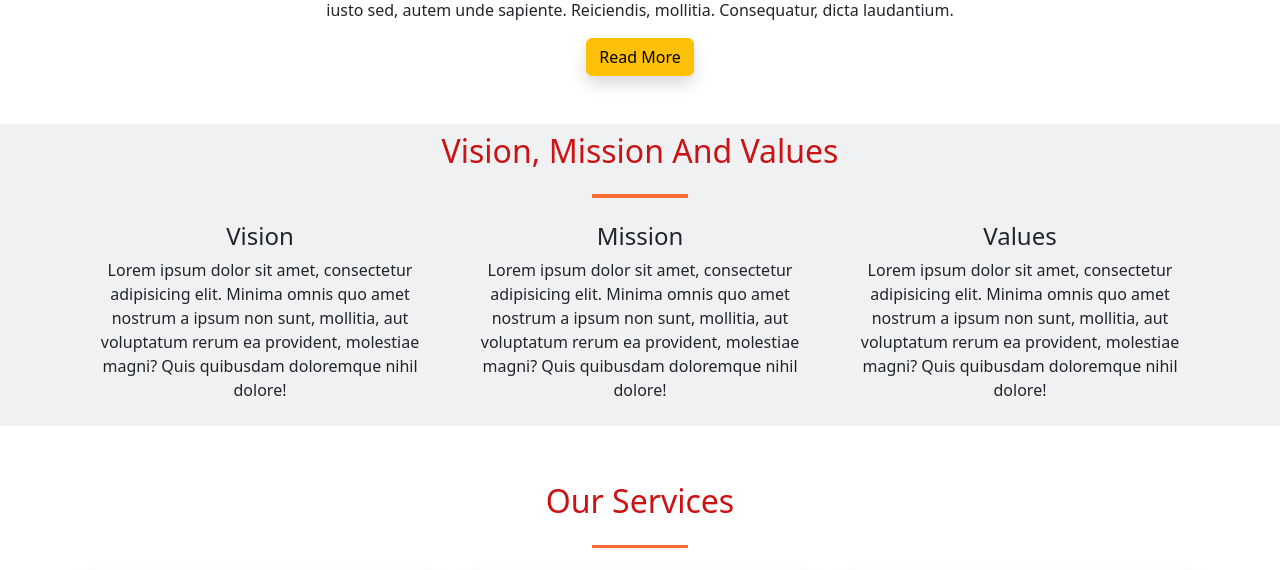
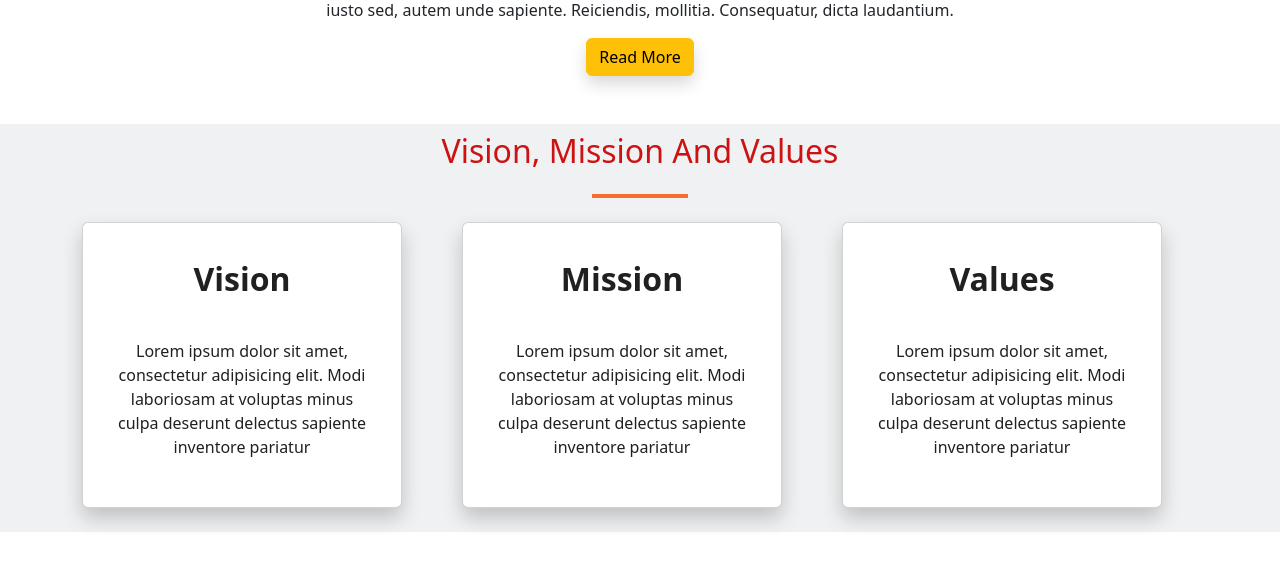
Before and after one commit to jalaym123/SGP-1, a React (Create React App) app in the folder frontend/: page / in a window 1280 px wide. Shown: the part 600-1170 px from the top of the page. Built offline with nearby package versions, Linux system fonts and the light colour scheme; no server answers; grey boxes are pictures that could not be loaded.

Commit message:
new card

```diff
--- a/frontend/src/Components/Includes/Footer.jsx
+++ b/frontend/src/Components/Includes/Footer.jsx
@@ -1,11 +1,12 @@
 import React from 'react';
 // import { Container, Row, Col } from 'react-bootstrap';
 import { Link } from 'react-router-dom';
-import { MDBFooter, MDBContainer, MDBRow, MDBCol, MDBIcon ,MDBBtn} from 'mdb-react-ui-kit';
+import { MDBFooter, MDBContainer, MDBRow, MDBCol, MDBIcon, MDBBtn } from 'mdb-react-ui-kit';
 
 
 export const Footer = () => {
     return (
+
         <MDBFooter className='text-center' color='white' bgColor='dark'>
             <section className='d-flex justify-content-center justify-content-lg-between p-4 border-bottom'>
                 <div className='me-5 d-none d-lg-block'>
--- a/frontend/src/Components/Includes/NavBar.jsx
+++ b/frontend/src/Components/Includes/NavBar.jsx
@@ -29,7 +29,6 @@ export const NavBar = ({ userInfo, logOut }) => {
     const handleOpenUserMenu = (event) => {
         setAnchorElUser(event.currentTarget);
     };
-
     const handleCloseNavMenu = () => {
         setAnchorElNav(null);
     };
--- a/frontend/src/Components/Pages/Bookings/BookingSteps/Payment.jsx
+++ b/frontend/src/Components/Pages/Bookings/BookingSteps/Payment.jsx
@@ -1,10 +1,14 @@
-import React from 'react'
+import React,{useState} from 'react'
 import { Table, TableBody, TableCell, TableContainer, TableHead, TableRow, Paper, Button } from '@mui/material';
 import { Row, Col } from 'react-bootstrap'
 import { Link } from 'react-router-dom';
+import { ErrorToast } from '../../Includes/ErrorToast';
 import axios from 'axios';
 
 export const Payment = (props) => {
+    const [show, setShow] = useState(false);
+    const [desc, setDesc] = useState("");
+
 
     function createData(guests, date, time, total) {
         return { guests, date, time, total };
@@ -33,16 +37,20 @@ export const Payment = (props) => {
         );
 
         if (!res) {
-            alert("Razorpay SDK failed to load. Are you online?");
-            return;
+            // alert("Razorpay SDK failed to load. Are you online?");
+            // return;
+            setDesc("Razorpay SDK failed to load. Are you online?");
+            return setShow(true);
         }
 
         // creating a new order
         const result = await axios.post("http://localhost:5000/api/payment/orders");
 
         if (!result) {
-            alert("Server error. Are you online?");
-            return;
+            // alert("Server error. Are you online?");
+            // return;
+            setDesc("Server error. Are you online?");
+            return setShow(true);
         }
 
         // Getting the order details back
@@ -87,6 +95,7 @@ export const Payment = (props) => {
 
     return (
         <>
+            <ErrorToast desc={desc} show={show} setShow={setShow} />
             <Row className='mt-5 d-flex justify-content-center'>
                 <Col className='col-md-7 col-lg-5 col-sm-12 d-flex justify-content-center'>
                     <TableContainer component={Paper}>
--- a/frontend/src/Components/Pages/Includes/LoginForm.jsx
+++ b/frontend/src/Components/Pages/Includes/LoginForm.jsx
@@ -13,8 +13,8 @@ export const LoginForm = (props) => {
     props.userInfo && (initState = props.userInfo);
 
     let [state, setState] = useState(initState);
-    const [show, setShow] = useState(false);
-    const [desc, setDesc] = useState("");
+        const [show, setShow] = useState(false);
+        const [desc, setDesc] = useState("");
 
     const updateState = (obj) => {
         setState(prevState => { return { ...prevState, ...obj } });
@@ -88,7 +88,6 @@ export const LoginForm = (props) => {
                         Don't have an acount? <Link to="/signup">Sign Up</Link>
                     </Container>
                 </Row>
-
             </Form>
         </>
     )
--- a/frontend/src/Components/Pages/Includes/VMC.jsx
+++ b/frontend/src/Components/Pages/Includes/VMC.jsx
@@ -1,9 +1,10 @@
 import React from 'react'
 import { Container, Row, Col } from 'react-bootstrap'
+import  './vision.css'
 
 export const VMC = () => {
   return (
-    <section className='my-4 mt-5 py-2 bg-secondary bg-opacity-10'>
+    <section className='my-4 mt-5 py-2 bg-secondary bg-opacity-10 pb-4'>
       <Container>
         <Row>
           <Col className='text-center col-12'>
@@ -13,22 +14,44 @@ export const VMC = () => {
             <div className='underline mx-auto my-4'></div>
           </Col>
           <Col className='text-center col-4'>
-            <h4>
-              Vision
-            </h4>
-            <p>Lorem ipsum dolor sit amet, consectetur adipisicing elit. Minima omnis quo amet nostrum a ipsum non sunt, mollitia, aut voluptatum rerum ea provident, molestiae magni? Quis quibusdam doloremque nihil dolore!</p>
+            <div class="card">
+              <div class="content">
+                <p class="heading mx-auto">Vision
+                </p><p class="para">
+                  Lorem ipsum dolor sit amet, consectetur adipisicing elit. Modi
+                  laboriosam at voluptas minus culpa deserunt delectus sapiente
+                  inventore pariatur
+                </p>
+              </div>
+            </div>
           </Col>
           <Col className='text-center col-4'>
-            <h4>
-              Mission
-            </h4>
-            <p>Lorem ipsum dolor sit amet, consectetur adipisicing elit. Minima omnis quo amet nostrum a ipsum non sunt, mollitia, aut voluptatum rerum ea provident, molestiae magni? Quis quibusdam doloremque nihil dolore!</p>
+          <Col className='text-center col-4'>
+            <div class="card">
+              <div class="content">
+                <p class="heading mx-auto">Mission
+                </p><p class="para">
+                  Lorem ipsum dolor sit amet, consectetur adipisicing elit. Modi
+                  laboriosam at voluptas minus culpa deserunt delectus sapiente
+                  inventore pariatur
+                </p>
+              </div>
+            </div>
+          </Col>
           </Col>
           <Col className='text-center col-4'>
-            <h4>
-              Values
-            </h4>
-            <p>Lorem ipsum dolor sit amet, consectetur adipisicing elit. Minima omnis quo amet nostrum a ipsum non sunt, mollitia, aut voluptatum rerum ea provident, molestiae magni? Quis quibusdam doloremque nihil dolore!</p>
+          <Col className='text-center col-4'>
+            <div class="card">
+              <div class="content">
+                <p class="heading mx-auto">Values</p>
+                <p class="para">
+                  Lorem ipsum dolor sit amet, consectetur adipisicing elit. Modi
+                  laboriosam at voluptas minus culpa deserunt delectus sapiente
+                  inventore pariatur
+                </p>
+              </div>
+            </div>
+          </Col>
           </Col>
         </Row>
       </Container>
--- /dev/null
+++ b/frontend/src/Components/Pages/Includes/vision.css
@@ -0,0 +1,53 @@
+.card {
+  position: relative;
+  display: flex;
+  align-items: center;
+  justify-content: center;
+  width: 320px;
+  box-shadow: 0 10px 20px rgba(0, 0, 0, 0.2);
+  padding: 32px;
+  overflow: hidden;
+  border-radius: 10px;
+  background: #212121;
+  border: 2px solid #313131;
+  transition: all 0.5s cubic-bezier(0.23, 1, 0.320, 1);
+}
+
+.content {
+  display: flex;
+  flex-direction: column;
+  align-items: flex-start;
+  gap: 20px;
+  color: #212020;
+  transition: all 0.5s cubic-bezier(0.23, 1, 0.320, 1);
+}
+
+.content .heading {
+  font-weight: 700;
+  font-size: 32px;
+}
+
+.content .heading p {
+  text-align: center;
+}
+
+.content .para {
+  line-height: 1.5;
+}
+
+.content .btn {
+  color: #161515;
+  text-decoration: none;
+  padding: 10px;
+  font-weight: 600;
+  border: none;
+  cursor: pointer;
+  background: #0974f1;
+  border-radius: 5px;
+  box-shadow: 0 5px 10px rgba(0, 0, 0, 0.2);
+}
+
+.card:hover {
+  box-shadow: 0 0 20px rgba(9, 117, 241, 0.8);
+  border-color: #0974f1;
+}
```
